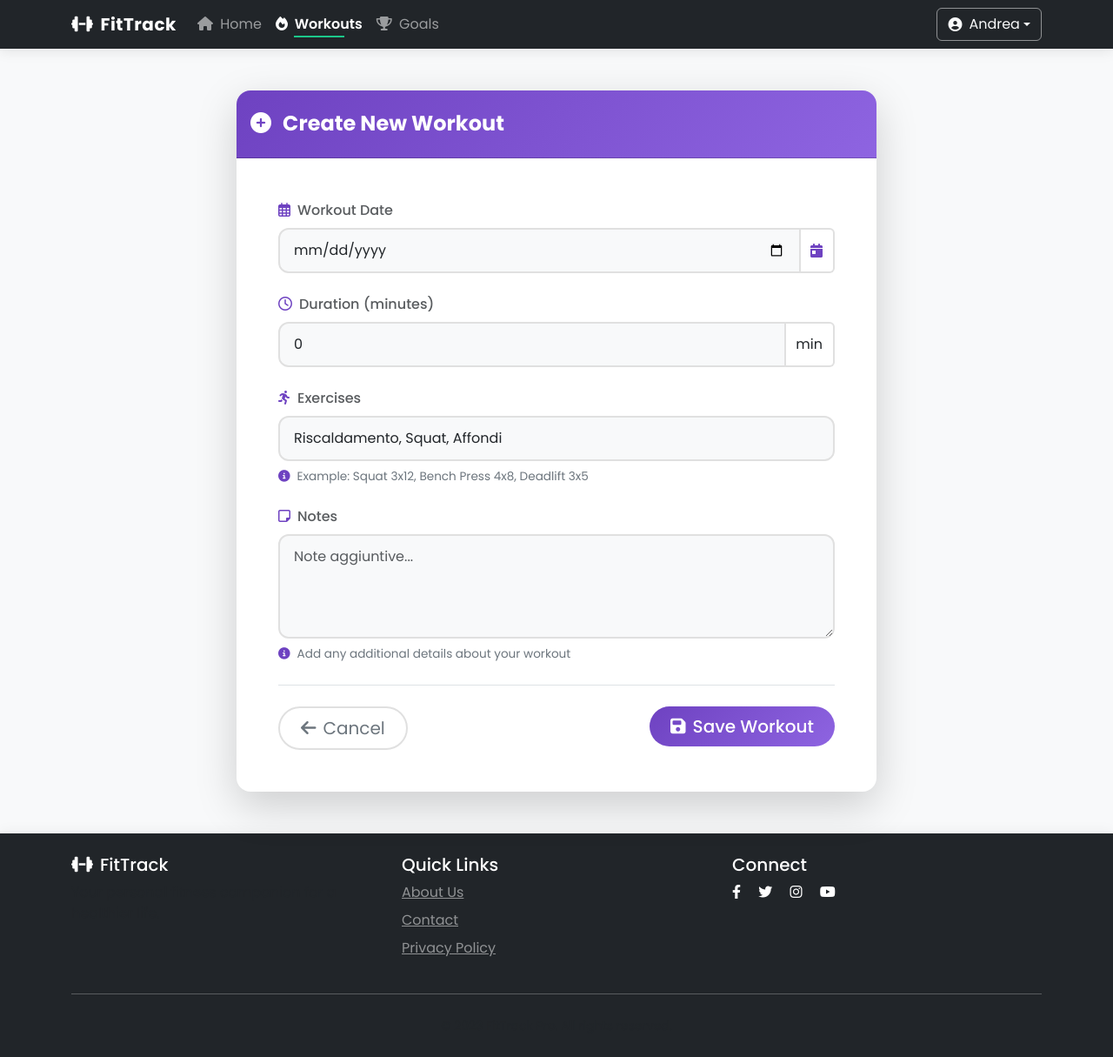
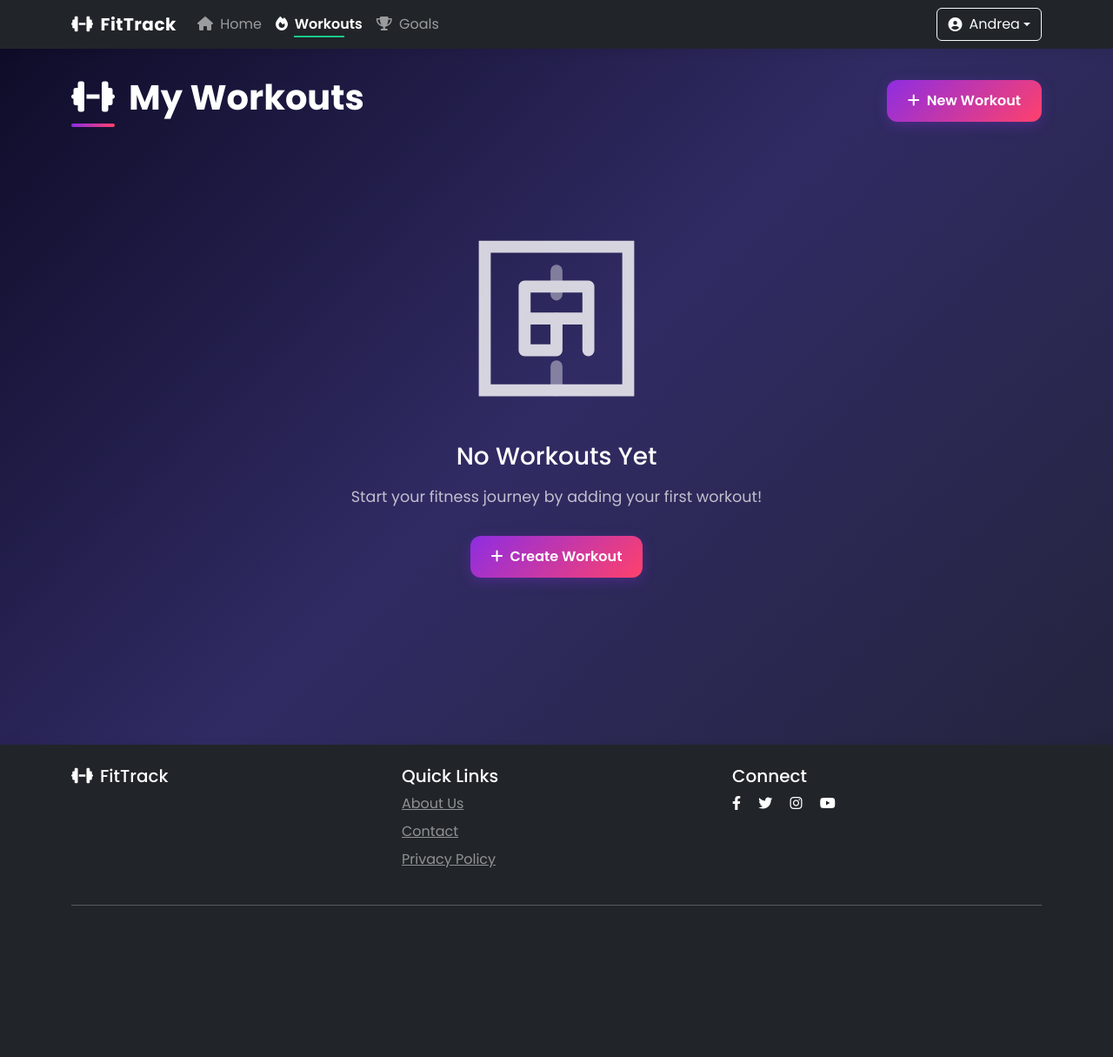
Before and after one commit to VivianiGabriele/FitTrack, a Django app: page /workouts/new/ in a window 1280 px wide. Shown: the whole page at 87% size. After the commit the page ends 1041 px from the top, so only its background shows below. Run offline with Django 5.2, Linux system fonts and the light colour scheme; a user stored in the database is signed in; data comes from the database, SQL or seed files in the repository.

Commit message:
Update workout_form.html

```diff
--- a/templates/workouts/workout_form.html
+++ b/templates/workouts/workout_form.html
@@ -1,216 +1,233 @@
 {% extends "base.html" %}
 {% load static %}
 
-{% block title %}{% if object %}Edit{% else %}New{% endif %} Workout - FitTrack Pro{% endblock %}
+{% block title %}My Workouts - FitTrack Pro{% endblock %}
+
+{% block extra_css %}
+<style>
+    /* Main container with dark gradient */
+    .workouts-container {
+        background: linear-gradient(135deg, #0f0c29 0%, #302b63 50%, #24243e 100%);
+        min-height: 100vh;
+        color: white;
+        padding-top: 2rem;
+        padding-bottom: 4rem;
+    }
+
+    /* Workout cards with glass effect */
+    .workout-card {
+        background: rgba(255, 255, 255, 0.08);
+        backdrop-filter: blur(12px);
+        border-radius: 16px;
+        border: 1px solid rgba(255, 255, 255, 0.1);
+        transition: all 0.4s cubic-bezier(0.175, 0.885, 0.32, 1.275);
+        overflow: hidden;
+        cursor: pointer;
+        height: 100%;
+    }
+
+    .workout-card:hover {
+        transform: translateY(-8px);
+        box-shadow: 0 15px 30px rgba(0, 0, 0, 0.3);
+        background: rgba(255, 255, 255, 0.12);
+    }
+
+    .workout-card::before {
+        content: '';
+        position: absolute;
+        top: 0;
+        left: 0;
+        right: 0;
+        height: 4px;
+        background: linear-gradient(90deg, #8E2DE2 0%, #FF416C 100%);
+    }
+
+    /* Card content styling */
+    .workout-card .card-body {
+        padding: 1.5rem;
+    }
+
+    .workout-card .card-title {
+        font-weight: 600;
+        margin-bottom: 1rem;
+        color: white;
+    }
+
+    .workout-card .card-text {
+        color: rgba(255, 255, 255, 0.7);
+    }
+
+    /* Badge with gradient */
+    .workout-badge {
+        background: linear-gradient(135deg, #8E2DE2 0%, #FF416C 100%);
+        color: white;
+        font-weight: 600;
+        padding: 0.35em 0.75em;
+        border-radius: 8px;
+    }
+
+    /* Date text */
+    .workout-date {
+        color: rgba(255, 255, 255, 0.6);
+        font-size: 0.85rem;
+    }
+
+    /* Footer arrow */
+    .workout-arrow {
+        color: rgba(255, 255, 255, 0.6);
+        transition: all 0.3s ease;
+    }
+
+    .workout-card:hover .workout-arrow {
+        color: white;
+        transform: translateX(3px);
+    }
+
+    /* Empty state styling */
+    .empty-workouts {
+        padding: 4rem 0;
+        text-align: center;
+    }
+
+    .empty-workouts img {
+        max-height: 220px;
+        margin-bottom: 2rem;
+        filter: brightness(0) invert(1) opacity(0.8);
+    }
+
+    .empty-workouts h3 {
+        color: white;
+        margin-bottom: 1rem;
+    }
+
+    .empty-workouts p {
+        color: rgba(255, 255, 255, 0.7);
+        margin-bottom: 2rem;
+        font-size: 1.1rem;
+    }
+
+    /* Primary button with gradient */
+    .btn-gradient {
+        background: linear-gradient(135deg, #8E2DE2 0%, #FF416C 100%);
+        border: none;
+        color: white;
+        font-weight: 600;
+        padding: 0.75rem 1.5rem;
+        border-radius: 12px;
+        transition: all 0.3s ease;
+        box-shadow: 0 4px 15px rgba(142, 45, 226, 0.3);
+    }
+
+    .btn-gradient:hover {
+        transform: translateY(-3px);
+        box-shadow: 0 8px 25px rgba(142, 45, 226, 0.4);
+        color: white;
+    }
+
+    /* Section header */
+    .section-header {
+        margin-bottom: 3rem;
+    }
+
+    .section-header h1 {
+        color: white;
+        font-weight: 700;
+        position: relative;
+        display: inline-block;
+    }
+
+    .section-header h1:after {
+        content: '';
+        position: absolute;
+        left: 0;
+        bottom: -10px;
+        width: 50px;
+        height: 4px;
+        background: linear-gradient(90deg, #8E2DE2 0%, #FF416C 100%);
+        border-radius: 2px;
+    }
+</style>
+{% endblock %}
 
 {% block content %}
-<div class="wrapper d-flex flex-column min-vh-100">
-  <section class="flex-grow-1 py-5">
-    <div class="container h-100">
-      <div class="row justify-content-center h-100">
-        <div class="col-lg-8">
-          <div class="card border-0 shadow-lg">
-            <div class="card-header bg-gradient-fitness text-white py-4">
-              <div class="d-flex justify-content-between align-items-center">
-                <h2 class="h4 mb-0 fw-bold">
-                  <i class="fas {% if object %}fa-edit{% else %}fa-plus-circle{% endif %} me-2"></i>
-                  {% if object %}Edit Workout{% else %}Create New Workout{% endif %}
-                </h2>
-                {% if object %}
-                <form method="post" action="{% url 'workout_delete' object.pk %}">
-                  {% csrf_token %}
-                  <button type="submit" class="btn btn-sm btn-outline-light"
-                          onclick="return confirm('Are you sure you want to permanently delete this workout?')">
-                    <i class="fas fa-trash-alt me-1"></i> Delete
-                  </button>
-                </form>
-                {% endif %}
-              </div>
+<div class="workouts-container">
+  <div class="container">
+    <!-- Header Section -->
+    <div class="section-header d-flex justify-content-between align-items-center">
+      <h1>
+        <i class="fas fa-dumbbell me-3"></i>My Workouts
+      </h1>
+      <a href="{% url 'workout_create' %}" class="btn btn-gradient">
+        <i class="fas fa-plus me-2"></i>New Workout
+      </a>
+    </div>
+
+    {% if workouts %}
+    <div class="row g-4">
+      {% for workout in workouts %}
+      <div class="col-md-6 col-lg-4">
+        <div class="workout-card" onclick="window.location.href='{% url 'workout_update' workout.pk %}'">
+          <div class="card-body">
+            <div class="d-flex justify-content-between align-items-start mb-3">
+              <span class="workout-badge">{{ workout.duration }} min</span>
+              <small class="workout-date">{{ workout.date|date:"M d, Y" }}</small>
             </div>
-
-            <div class="card-body p-5">
-              <form method="post" class="needs-validation" novalidate>
-                {% csrf_token %}
-
-                <!-- Data -->
-                <div class="mb-4">
-                  <label for="{{ form.date.id_for_label }}" class="form-label fw-medium text-muted mb-2">
-                    <i class="far fa-calendar-alt me-2 text-accent"></i>Workout Date
-                  </label>
-                  <div class="input-group">
-                    {{ form.date }}
-                    <span class="input-group-text bg-white"><i class="fas fa-calendar-day text-accent"></i></span>
-                  </div>
-                  <div class="invalid-feedback">Please select a valid date</div>
-                </div>
-
-                <!-- Durata -->
-                <div class="mb-4">
-                  <label for="{{ form.duration.id_for_label }}" class="form-label fw-medium text-muted mb-2">
-                    <i class="far fa-clock me-2 text-accent"></i>Duration (minutes)
-                  </label>
-                  <div class="input-group">
-                    {{ form.duration }}
-                    <span class="input-group-text bg-white">min</span>
-                  </div>
-                  <div class="invalid-feedback">Minimum 1 minute</div>
-                </div>
-
-                <!-- Esercizi -->
-                <div class="mb-4">
-                  <label for="{{ form.exercises.id_for_label }}" class="form-label fw-medium text-muted mb-2">
-                    <i class="fas fa-running me-2 text-accent"></i>Exercises
-                  </label>
-                  {{ form.exercises }}
-                  <div class="form-text mt-2">
-                    <i class="fas fa-info-circle me-2 text-accent"></i>Example: Squat 3x12, Bench Press 4x8, Deadlift 3x5
-                  </div>
-                </div>
-
-                <!-- Note -->
-                <div class="mb-4">
-                  <label for="{{ form.notes.id_for_label }}" class="form-label fw-medium text-muted mb-2">
-                    <i class="far fa-sticky-note me-2 text-accent"></i>Notes
-                  </label>
-                  {{ form.notes }}
-                  <div class="form-text mt-2">
-                    <i class="fas fa-info-circle me-2 text-accent"></i>Add any additional details about your workout
-                  </div>
-                </div>
-
-                <!-- Pulsanti -->
-                <div class="d-flex justify-content-between pt-4 mt-3 border-top">
-                  <div>
-                    <a href="{% url 'workout_list' %}" class="btn btn-lg btn-outline-secondary px-4 rounded-pill">
-                      <i class="fas fa-arrow-left me-2"></i>Cancel
-                    </a>
-                  </div>
-                  <div>
-                    <button type="submit" class="btn btn-lg btn-fitness-gradient px-4 rounded-pill">
-                      <i class="fas fa-save me-2"></i>Save Workout
-                    </button>
-                  </div>
-                </div>
-              </form>
+            <h5 class="card-title">{{ workout.workout_type|default:"Custom Workout" }}</h5>
+            {% if workout.notes %}
+              <p class="card-text">{{ workout.notes|truncatewords:12 }}</p>
+            {% endif %}
+          </div>
+          <div class="card-footer bg-transparent border-top border-light border-opacity-10">
+            <div class="d-flex justify-content-between align-items-center">
+              <small class="text-muted">Click to edit</small>
+              <i class="fas fa-chevron-right workout-arrow"></i>
             </div>
           </div>
         </div>
       </div>
+      {% endfor %}
     </div>
-  </section>
+    {% else %}
+    <div class="empty-workouts">
+      <img src="{% static 'images/no-workouts.svg' %}" alt="No workouts" class="img-fluid">
+      <h3>No Workouts Yet</h3>
+      <p>Start your fitness journey by adding your first workout!</p>
+      <a href="{% url 'workout_create' %}" class="btn btn-gradient">
+        <i class="fas fa-plus me-2"></i>Create Workout
+      </a>
+    </div>
+    {% endif %}
+  </div>
 </div>
+{% endblock %}
 
-<style>
-  /* Layout */
-  .wrapper {
-    min-height: 100vh;
-  }
+{% block extra_js %}
+<script>
+    // Add nice hover effects
+    document.addEventListener('DOMContentLoaded', function() {
+        const cards = document.querySelectorAll('.workout-card');
 
-  /* Card */
-  .card {
-    border-radius: 16px;
-    overflow: hidden;
-    border: none;
-    box-shadow: 0 10px 30px rgba(0,0,0,0.08);
-  }
+        cards.forEach(card => {
+            // Add animation on load
+            card.style.opacity = '0';
+            card.style.transform = 'translateY(20px)';
 
-  /* Header */
-  .bg-gradient-fitness {
-    background: linear-gradient(135deg, #6e42c1 0%, #8e64e1 100%);
-  }
+            // Animate cards sequentially
+            setTimeout(() => {
+                card.style.transition = 'all 0.6s ease-out';
+                card.style.opacity = '1';
+                card.style.transform = 'translateY(0)';
+            }, 100 * Array.from(cards).indexOf(card));
 
-  /* Form fields */
-  .form-control, .form-select {
-    padding: 12px 16px;
-    border-radius: 12px;
-    border: 2px solid #e0e0e0;
-    transition: all 0.3s ease;
-    background-color: #f8f9fa;
-  }
+            // Add pulse effect on hover
+            card.addEventListener('mouseenter', () => {
+                card.style.boxShadow = '0 15px 30px rgba(142, 45, 226, 0.3)';
+            });
 
-  textarea.form-control {
-    min-height: 120px;
-  }
-
-  .input-group-text {
-    background-color: white;
-    border: 2px solid #e0e0e0;
-    border-left: none;
-  }
-
-  /* Buttons */
-  .btn-fitness-gradient {
-    background: linear-gradient(135deg, #6e42c1 0%, #8e64e1 100%);
-    color: white;
-    border: none;
-    font-weight: 500;
-    transition: all 0.3s ease;
-  }
-
-  .btn-fitness-gradient:hover {
-    transform: translateY(-2px);
-    box-shadow: 0 4px 12px rgba(110, 66, 193, 0.3);
-  }
-
-  .btn-outline-secondary {
-    border: 2px solid #e0e0e0;
-  }
-
-  .btn-outline-light {
-    border: 1px solid rgba(255,255,255,0.5);
-    transition: all 0.3s ease;
-  }
-
-  .btn-outline-light:hover {
-    background-color: rgba(255,255,255,0.1);
-    border-color: white;
-  }
-
-  /* Focus states */
-  .form-control:focus, .form-select:focus {
-    border-color: #6e42c1;
-    box-shadow: 0 0 0 0.25rem rgba(110, 66, 193, 0.15);
-    background-color: white;
-  }
-
-  /* Labels */
-  .form-label {
-    display: block;
-    margin-bottom: 8px;
-  }
-
-  /* Helper text */
-  .form-text {
-    font-size: 0.85rem;
-    color: #6c757d;
-  }
-
-  /* Icons */
-  .text-accent {
-    color: #6e42c1;
-  }
-</style>
-
-<script>
-  document.addEventListener('DOMContentLoaded', function() {
-    // Form submission handler
-    const form = document.querySelector('form');
-    if (form) {
-      form.addEventListener('submit', function(e) {
-        const submitBtn = this.querySelector('button[type="submit"]');
-        if (submitBtn) {
-          submitBtn.innerHTML = '<span class="spinner-border spinner-border-sm me-2" role="status" aria-hidden="true"></span>Saving...';
-          submitBtn.disabled = true;
-        }
-      });
-    }
-
-    // Initialize datepicker if needed
-    if (document.getElementById('id_date')) {
-      // Initialize your datepicker here
-      // Example using flatpickr:
-      // flatpickr("#id_date", { dateFormat: "Y-m-d" });
-    }
-  });
+            card.addEventListener('mouseleave', () => {
+                card.style.boxShadow = '0 15px 30px rgba(0, 0, 0, 0.3)';
+            });
+        });
+    });
 </script>
 {% endblock %}
```
